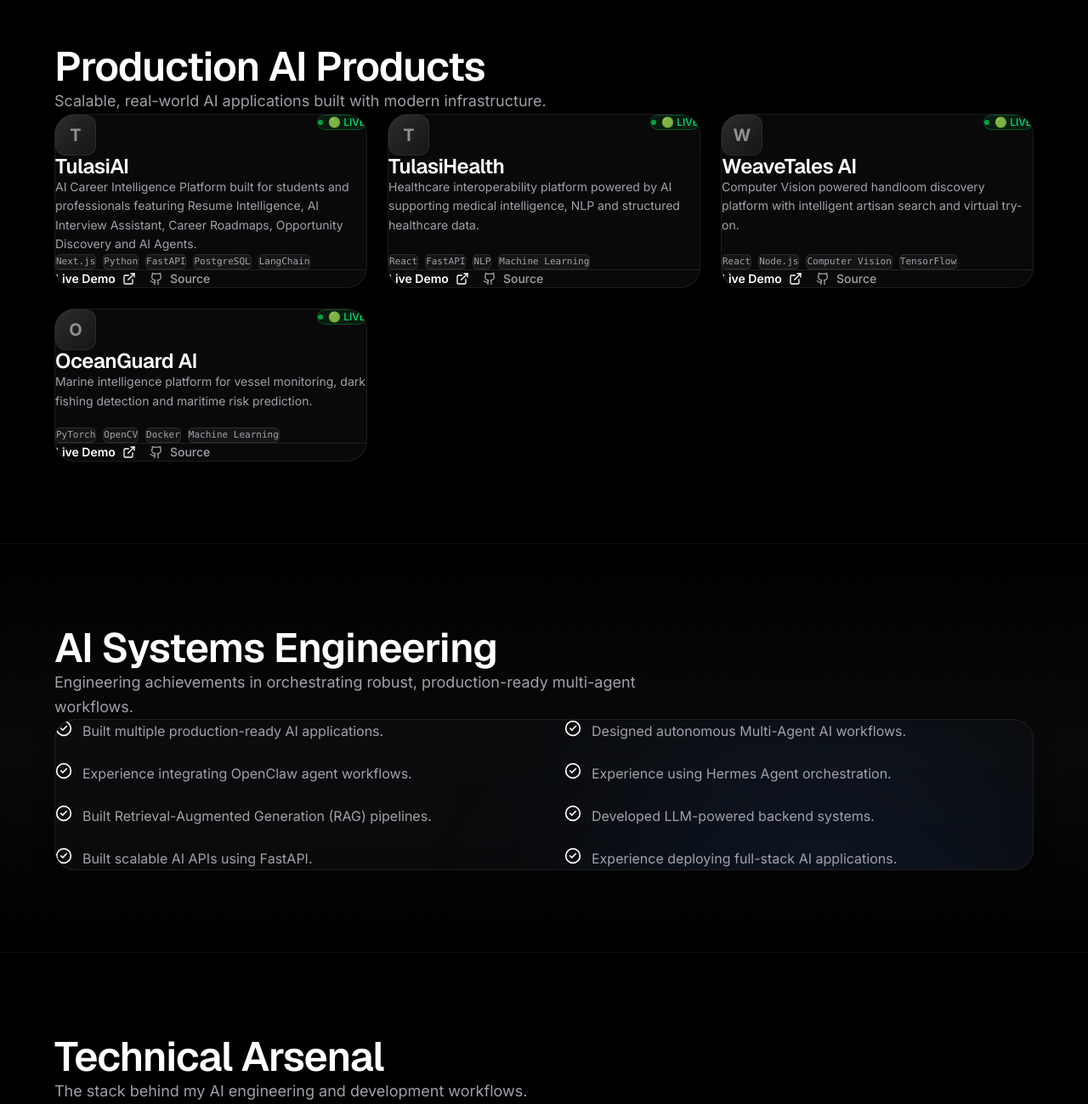
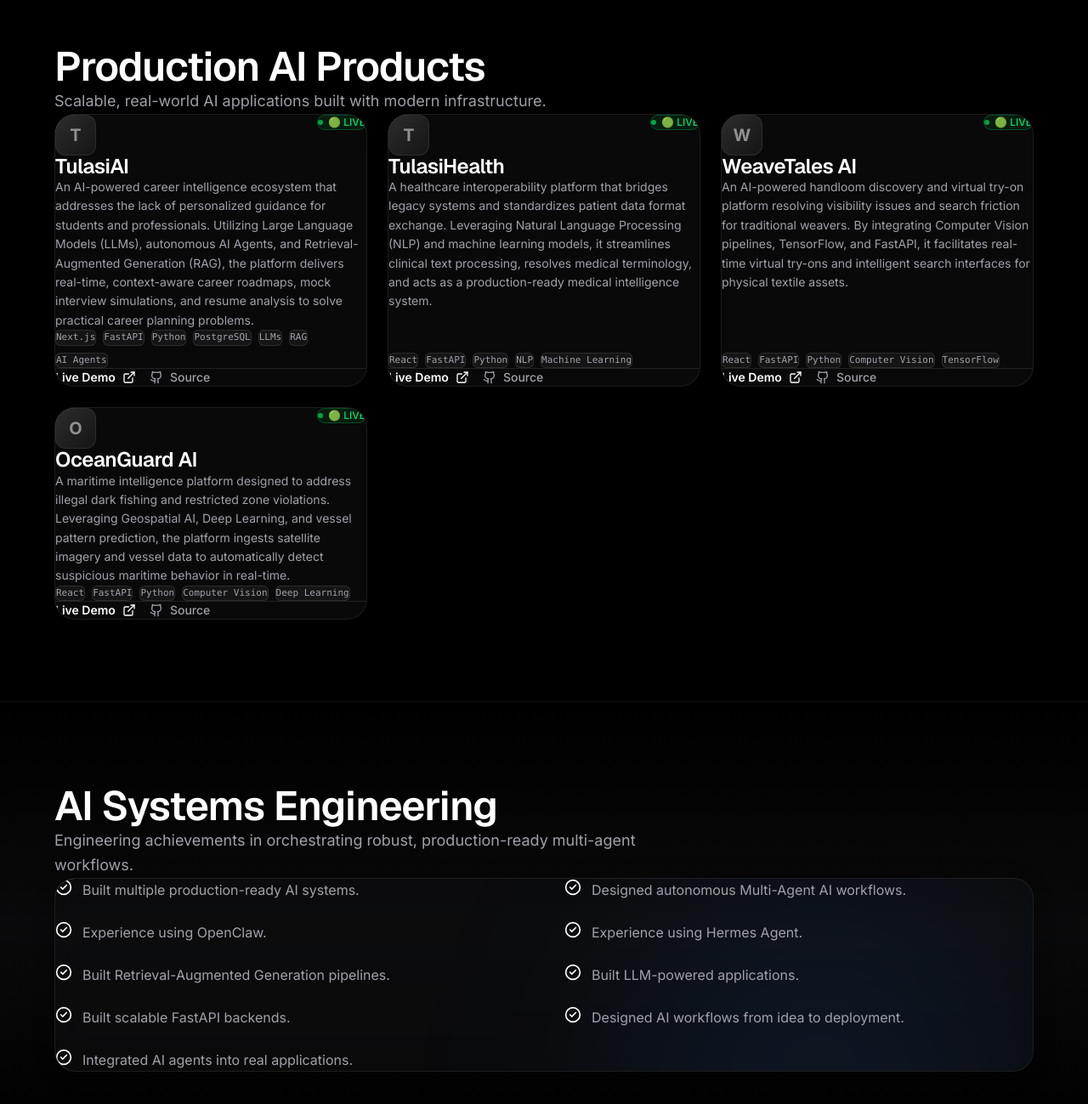
Before and after one commit to Abishek2207/Abishek_Portfolio, a Next.js app: page / in a window 1280 px wide. Shown: the part 1462-2761 px from the top of the page at 85% size. Built offline with nearby package versions, Linux system fonts and the light colour scheme.

Commit message:
Update portfolio text to match verified profile facts

```diff
--- a/src/components/sections/AiSystems.tsx
+++ b/src/components/sections/AiSystems.tsx
@@ -5,14 +5,15 @@
 
 export default function AiSystems() {
   const experiences = [
-    "Built multiple production-ready AI applications.",
+    "Built multiple production-ready AI systems.",
     "Designed autonomous Multi-Agent AI workflows.",
-    "Experience integrating OpenClaw agent workflows.",
-    "Experience using Hermes Agent orchestration.",
-    "Built Retrieval-Augmented Generation (RAG) pipelines.",
-    "Developed LLM-powered backend systems.",
-    "Built scalable AI APIs using FastAPI.",
-    "Experience deploying full-stack AI applications."
+    "Experience using OpenClaw.",
+    "Experience using Hermes Agent.",
+    "Built Retrieval-Augmented Generation pipelines.",
+    "Built LLM-powered applications.",
+    "Built scalable FastAPI backends.",
+    "Designed AI workflows from idea to deployment.",
+    "Integrated AI agents into real applications."
   ];
 
   return (
--- a/src/components/sections/Contact.tsx
+++ b/src/components/sections/Contact.tsx
@@ -7,15 +7,15 @@
 
 export default function Contact() {
   const openTo = [
-    "AI Engineer Roles",
-    "Machine Learning Engineer Roles",
-    "Applied AI Roles",
-    "Software Engineering Roles",
+    "AI Engineer",
+    "Machine Learning Engineer",
+    "Applied AI Engineer",
+    "Software Engineer",
     "Research Collaborations",
     "Startup Collaborations",
     "Hackathons",
     "Technical Speaking",
-    "Content Creation Partnerships"
+    "Content Creation"
   ];
 
   return (
@@ -31,7 +31,7 @@
 
           <div className="flex flex-wrap items-center justify-center gap-4 mb-16">
             <motion.a
-              href="mailto:contact@abishek.com"
+              href="mailto:abishekramamoorthy22@gmail.com"
               whileHover={{ scale: 1.05 }}
               whileTap={{ scale: 0.95 }}
               className="flex items-center gap-2 bg-white text-black px-8 py-4 rounded-full font-semibold transition-colors hover:bg-gray-200 shadow-[0_0_30px_rgba(255,255,255,0.2)]"
@@ -40,7 +40,7 @@
               Email Me
             </motion.a>
             <motion.a
-              href="https://linkedin.com/in/abishek2207"
+              href="https://linkedin.com/in/abishekr22"
               target="_blank"
               whileHover={{ scale: 1.05 }}
               whileTap={{ scale: 0.95 }}
--- a/src/components/sections/ExperienceAchievements.tsx
+++ b/src/components/sections/ExperienceAchievements.tsx
@@ -6,25 +6,34 @@
 export default function ExperienceAchievements() {
   const experiences = [
     {
-      role: "Founder",
+      role: "Founder & CEO",
       company: "TulasiAI",
-      date: "2024 - Present",
-      description: "Building autonomous AI systems for healthcare and professional intelligence. Orchestrating multi-agent architectures and LLM workflows.",
+      date: "2026 - Present",
+      description: "Founded and developed TulasiAI. Designed and deployed autonomous AI workflows, multi-agent architectures, and LLM-powered features.",
     },
     {
-      role: "AI Intern",
-      company: "Tech Solutions",
-      date: "2023 - 2024",
-      description: "Developed and optimized machine learning models for computer vision applications. Improved inference speed by 30%.",
+      role: "AI & ML Intern",
+      company: "TANSAM Centre of Excellence",
+      date: "2025",
+      description: "Applied Python, machine learning, and data analytics to analyze large-scale datasets and extract insights.",
     },
   ];
 
   const achievements = [
-    "🏆 3× International Hackathon Finalist",
-    "🚀 4+ Hackathons Participated",
-    "🤖 Built Multi-Agent AI System",
-    "💼 Founder of TulasiAI",
-    "🌏 National Level Finalist",
+    "✔ Founder & CEO of TulasiAI",
+    "✔ Built and deployed TulasiAI",
+    "✔ Built and deployed TulasiHealth",
+    "✔ Built and deployed WeaveTales AI",
+    "✔ Built and deployed OceanGuard AI",
+    "✔ AI & ML Internship at TANSAM Centre of Excellence",
+    "✔ National Finalist — Handloom Hackathon",
+    "✔ USAII Global AI Hackathon 2026 — Finalist",
+    "✔ NASA Space Apps Challenge — Participant",
+    "✔ Future Ready AI Summit — Participant",
+    "✔ RightsX Summit — Approved Delegate",
+    "✔ Completed Forage Job Simulation Programs",
+    "✔ Building multiple AI products",
+    "✔ Tech Content Creator",
   ];
 
   return (
--- a/src/components/sections/Hero.tsx
+++ b/src/components/sections/Hero.tsx
@@ -76,7 +76,7 @@
             ABISHEK R
           </h1>
           <p className="text-xl md:text-2xl text-[#A1A1AA] font-light leading-relaxed max-w-3xl mx-auto">
-            Building production-ready AI systems using <span className="text-white font-medium">Large Language Models (LLMs), AI Agents, Computer Vision</span>, and modern AI technologies to solve real-world problems.
+            Building production-ready AI systems using <span className="text-white font-medium">Large Language Models, AI Agents, Computer Vision</span>, and scalable AI technologies.
           </p>
         </FadeUp>
 
--- a/src/components/sections/Metrics.tsx
+++ b/src/components/sections/Metrics.tsx
@@ -5,8 +5,8 @@
 export default function Metrics() {
   const metrics = [
     { label: "Live AI Products", value: "4", highlight: true },
-    { label: "USAII Global AI Hackathon", value: "Finalist (2026)", highlight: false },
-    { label: "Current CGPA", value: "7.87", highlight: true },
+    { label: "Finalist", value: "USAII Global AI Hackathon 2026", highlight: false },
+    { label: "Latest Verified CGPA", value: "7.87", highlight: true },
     { label: "AI Domains", value: "4", highlight: false },
   ];
 
--- a/src/components/sections/Projects.tsx
+++ b/src/components/sections/Projects.tsx
@@ -10,36 +10,36 @@
   const projects = [
     {
       title: "TulasiAI",
-      logo: "/tulasiai-logo.png", // User to replace with actual logo
-      description: "AI Career Intelligence Platform built for students and professionals featuring Resume Intelligence, AI Interview Assistant, Career Roadmaps, Opportunity Discovery and AI Agents.",
-      techStack: ["Next.js", "Python", "FastAPI", "PostgreSQL", "LangChain"],
+      logo: "/tulasiai-logo.png",
+      description: "An AI-powered career intelligence ecosystem that addresses the lack of personalized guidance for students and professionals. Utilizing Large Language Models (LLMs), autonomous AI Agents, and Retrieval-Augmented Generation (RAG), the platform delivers real-time, context-aware career roadmaps, mock interview simulations, and resume analysis to solve practical career planning problems.",
+      techStack: ["Next.js", "FastAPI", "Python", "PostgreSQL", "LLMs", "RAG", "AI Agents"],
       status: "🟢 LIVE",
       github: "https://github.com/Abishek2207",
       demo: "https://tulasiai.in",
     },
     {
       title: "TulasiHealth",
-      logo: "/tulasihealth-logo.png", // User to replace with actual logo
-      description: "Healthcare interoperability platform powered by AI supporting medical intelligence, NLP and structured healthcare data.",
-      techStack: ["React", "FastAPI", "NLP", "Machine Learning"],
+      logo: "/tulasihealth-logo.png",
+      description: "A healthcare interoperability platform that bridges legacy systems and standardizes patient data format exchange. Leveraging Natural Language Processing (NLP) and machine learning models, it streamlines clinical text processing, resolves medical terminology, and acts as a production-ready medical intelligence system.",
+      techStack: ["React", "FastAPI", "Python", "NLP", "Machine Learning"],
       status: "🟢 LIVE",
       github: "https://github.com/Abishek2207",
       demo: "https://tulasihealth.vercel.app",
     },
     {
       title: "WeaveTales AI",
-      logo: "/weavetales-logo.png", // User to replace with actual logo
-      description: "Computer Vision powered handloom discovery platform with intelligent artisan search and virtual try-on.",
-      techStack: ["React", "Node.js", "Computer Vision", "TensorFlow"],
+      logo: "/weavetales-logo.png",
+      description: "An AI-powered handloom discovery and virtual try-on platform resolving visibility issues and search friction for traditional weavers. By integrating Computer Vision pipelines, TensorFlow, and FastAPI, it facilitates real-time virtual try-ons and intelligent search interfaces for physical textile assets.",
+      techStack: ["React", "FastAPI", "Python", "Computer Vision", "TensorFlow"],
       status: "🟢 LIVE",
       github: "https://github.com/Abishek2207",
       demo: "https://weavetalesai.vercel.app",
     },
     {
       title: "OceanGuard AI",
-      logo: "/oceanguard-logo.png", // User to replace with actual logo
-      description: "Marine intelligence platform for vessel monitoring, dark fishing detection and maritime risk prediction.",
-      techStack: ["PyTorch", "OpenCV", "Docker", "Machine Learning"],
+      logo: "/oceanguard-logo.png",
+      description: "A maritime intelligence platform designed to address illegal dark fishing and restricted zone violations. Leveraging Geospatial AI, Deep Learning, and vessel pattern prediction, the platform ingests satellite imagery and vessel data to automatically detect suspicious maritime behavior in real-time.",
+      techStack: ["React", "FastAPI", "Python", "Computer Vision", "Deep Learning"],
       status: "🟢 LIVE",
       github: "https://github.com/Abishek2207",
       demo: "https://oceanguardai.vercel.app",
```
